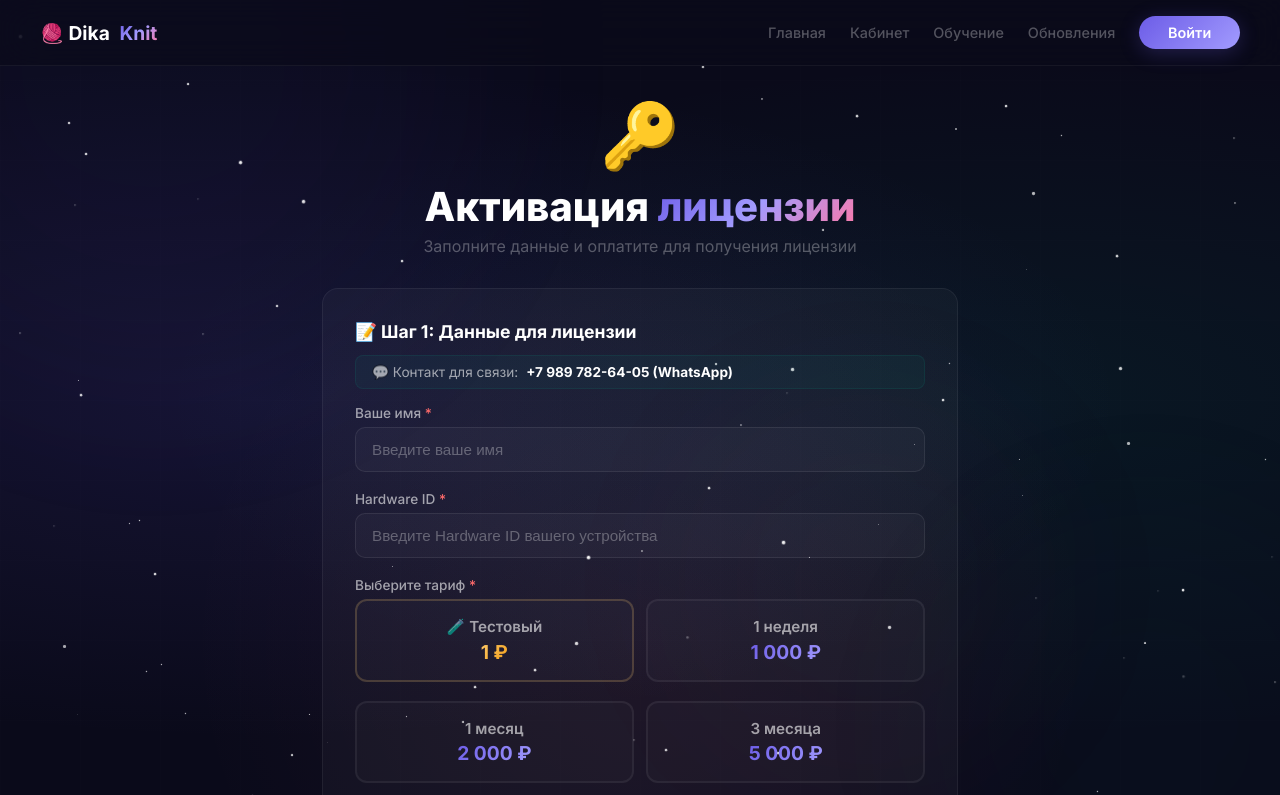
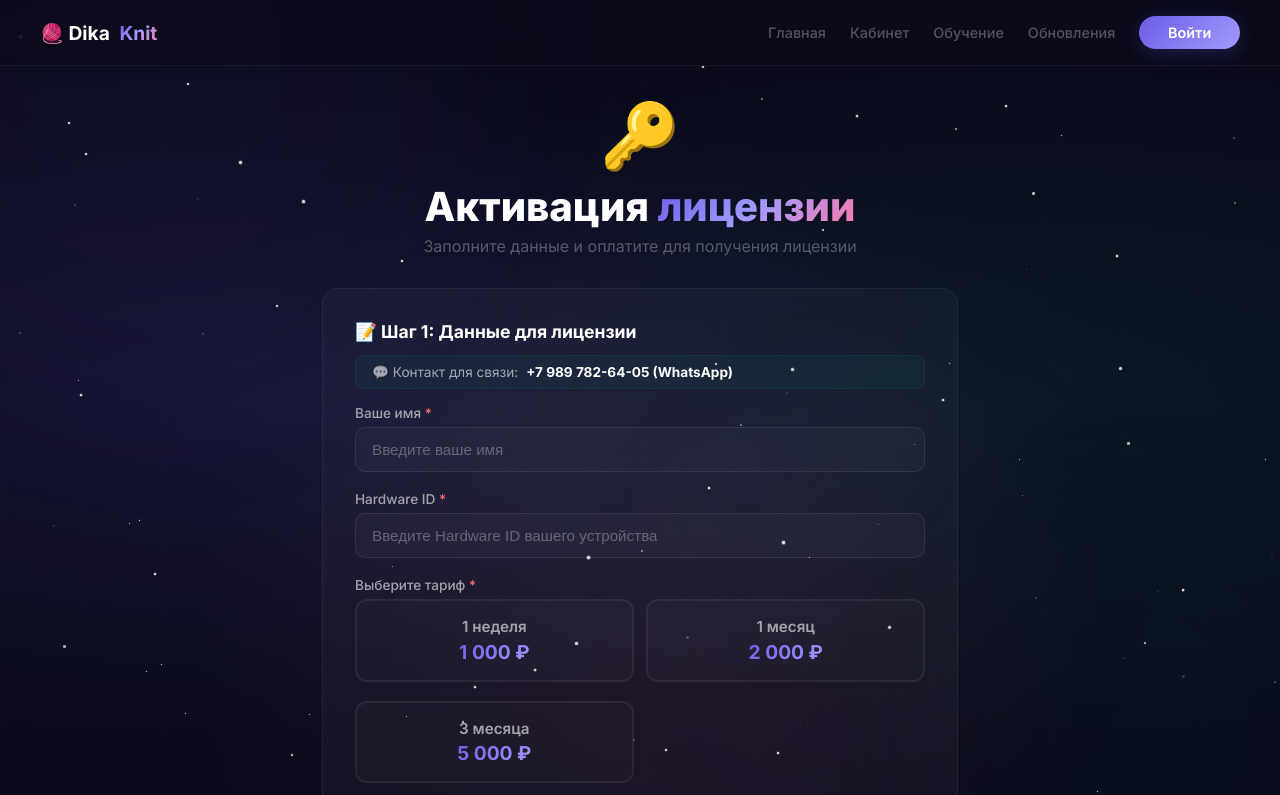
Before and after one commit to aspariev-cpu/dika-knit-auth, a website: page public/activate.html in a window 1280 px wide. Shown: the top 795 px of the page. Drawn offline with Linux system fonts and the light colour scheme; no server answers.

```diff
--- a/public/activate.html
+++ b/public/activate.html
@@ -531,13 +531,6 @@
            <div class="form-group">
     <label>Выберите тариф <span class="required">*</span></label>
     <div class="tariffs-grid">
-                    <div class="tariff-option test">
-                        <input type="radio" name="tariff" id="tariff_test" value="test" data-days="1" data-price="1">
-                        <label for="tariff_test">
-                            <span class="name">🧪 Тестовый</span>
-                            <span class="price">1 ₽</span>
-                        </label>
-                    </div>
         <div class="tariff-option">
             <input type="radio" name="tariff" id="tariff_week" value="week" data-days="7" data-price="1000">
             <label for="tariff_week">
```
Lines whose indentation alone changed are shown as unchanged.
